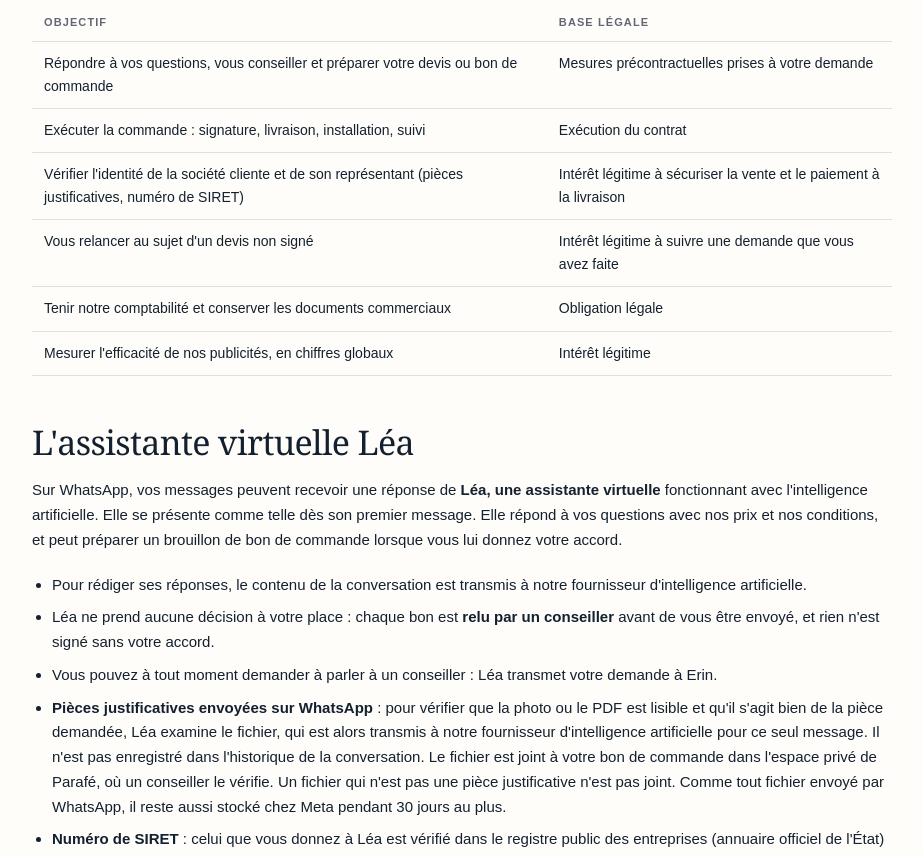
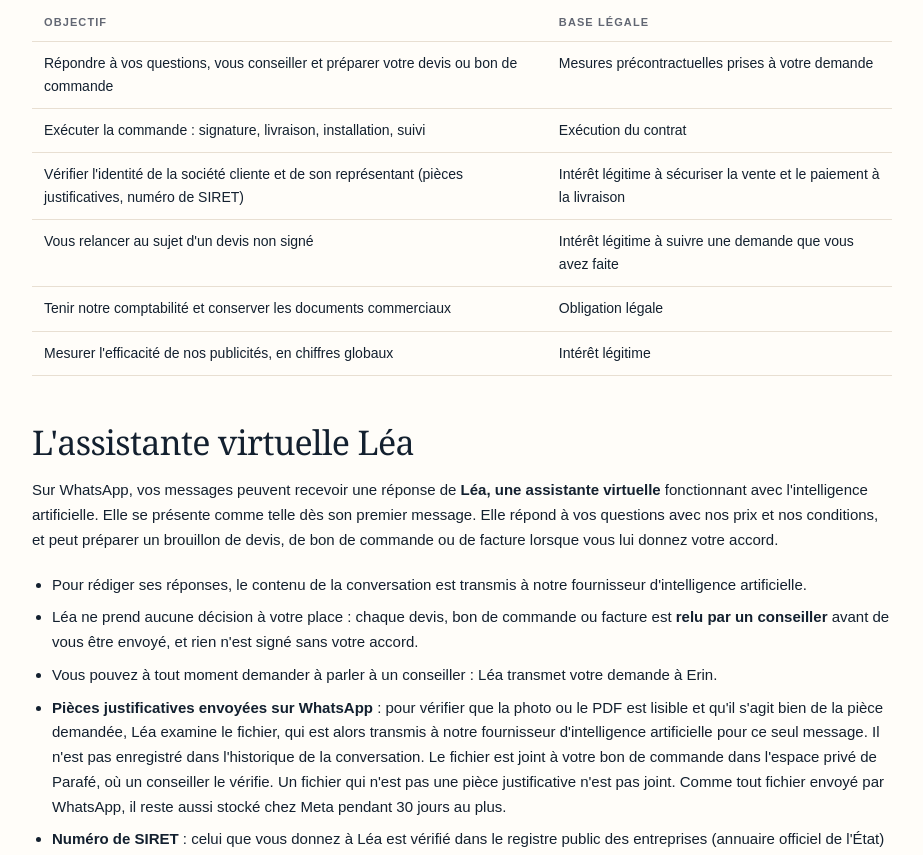
Before and after one commit to dimsxm-cell/karusunset-site, a plain HTML site: page confidentialite.html in a window 1280 px wide. Shown: the part 1244-2099 px from the top of the page, without its empty margins (178-1101 px from the left). Drawn offline with Linux system fonts and the light colour scheme.

Commit message:
Confidentialité : Léa prépare aussi devis et factures (brouillons relus)
Co-Authored-By: Claude Sonnet 5.5 <noreply@anthropic.com>
Claude-Session: https://claude.ai/code/session_01WGj6hYEVXrWMiMYajFz1Bp

```diff
--- a/confidentialite.html
+++ b/confidentialite.html
@@ -16,7 +16,7 @@
 <a class="back" href="index.html">← Retour à l'accueil</a>
 <p class="eyebrow">Données personnelles</p>
 <h1>Politique de confidentialité</h1>
-<p class="maj">Dernière mise à jour : 19 novembre 2026</p>
+<p class="maj">Dernière mise à jour : 26 novembre 2026</p>
 <p>Cette page explique comment Karusunset traite les données personnelles de ses clients et prospects, en particulier pour son activité <strong>Climatisation Guadeloupe</strong> : demandes de devis, échanges sur WhatsApp avec l'assistante virtuelle <strong>Léa</strong>, bons de commande et signature électronique.</p>
 
 <h2>Qui est responsable de vos données</h2>
@@ -47,10 +47,10 @@
 </tbody></table></div>
 
 <h2>L'assistante virtuelle Léa</h2>
-<p>Sur WhatsApp, vos messages peuvent recevoir une réponse de <strong>Léa, une assistante virtuelle</strong> fonctionnant avec l'intelligence artificielle. Elle se présente comme telle dès son premier message. Elle répond à vos questions avec nos prix et nos conditions, et peut préparer un brouillon de bon de commande lorsque vous lui donnez votre accord.</p>
+<p>Sur WhatsApp, vos messages peuvent recevoir une réponse de <strong>Léa, une assistante virtuelle</strong> fonctionnant avec l'intelligence artificielle. Elle se présente comme telle dès son premier message. Elle répond à vos questions avec nos prix et nos conditions, et peut préparer un brouillon de devis, de bon de commande ou de facture lorsque vous lui donnez votre accord.</p>
 <ul>
 <li>Pour rédiger ses réponses, le contenu de la conversation est transmis à notre fournisseur d'intelligence artificielle.</li>
-<li>Léa ne prend aucune décision à votre place : chaque bon est <strong>relu par un conseiller</strong> avant de vous être envoyé, et rien n'est signé sans votre accord.</li>
+<li>Léa ne prend aucune décision à votre place : chaque devis, bon de commande ou facture est <strong>relu par un conseiller</strong> avant de vous être envoyé, et rien n'est signé sans votre accord.</li>
 <li>Vous pouvez à tout moment demander à parler à un conseiller : Léa transmet votre demande à Erin.</li>
 <li><strong>Pièces justificatives envoyées sur WhatsApp</strong> : pour vérifier que la photo ou le PDF est lisible et qu'il s'agit bien de la pièce demandée, Léa examine le fichier, qui est alors transmis à notre fournisseur d'intelligence artificielle pour ce seul message. Il n'est pas enregistré dans l'historique de la conversation. Le fichier est joint à votre bon de commande dans l'espace privé de Parafé, où un conseiller le vérifie. Un fichier qui n'est pas une pièce justificative n'est pas joint. Comme tout fichier envoyé par WhatsApp, il reste aussi stocké chez Meta pendant 30 jours au plus.</li>
 <li><strong>Numéro de SIRET</strong> : celui que vous donnez à Léa est vérifié dans le registre public des entreprises (annuaire officiel de l'État) avant la préparation du bon.</li>
```
